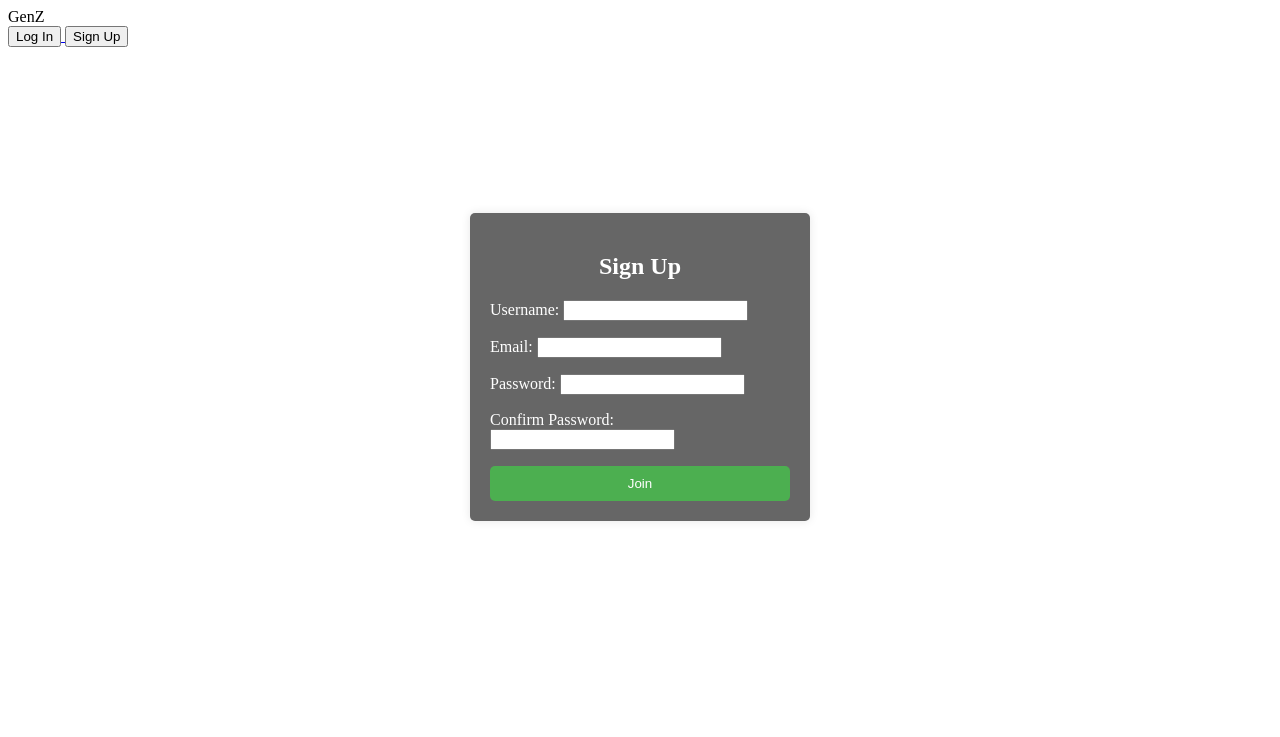
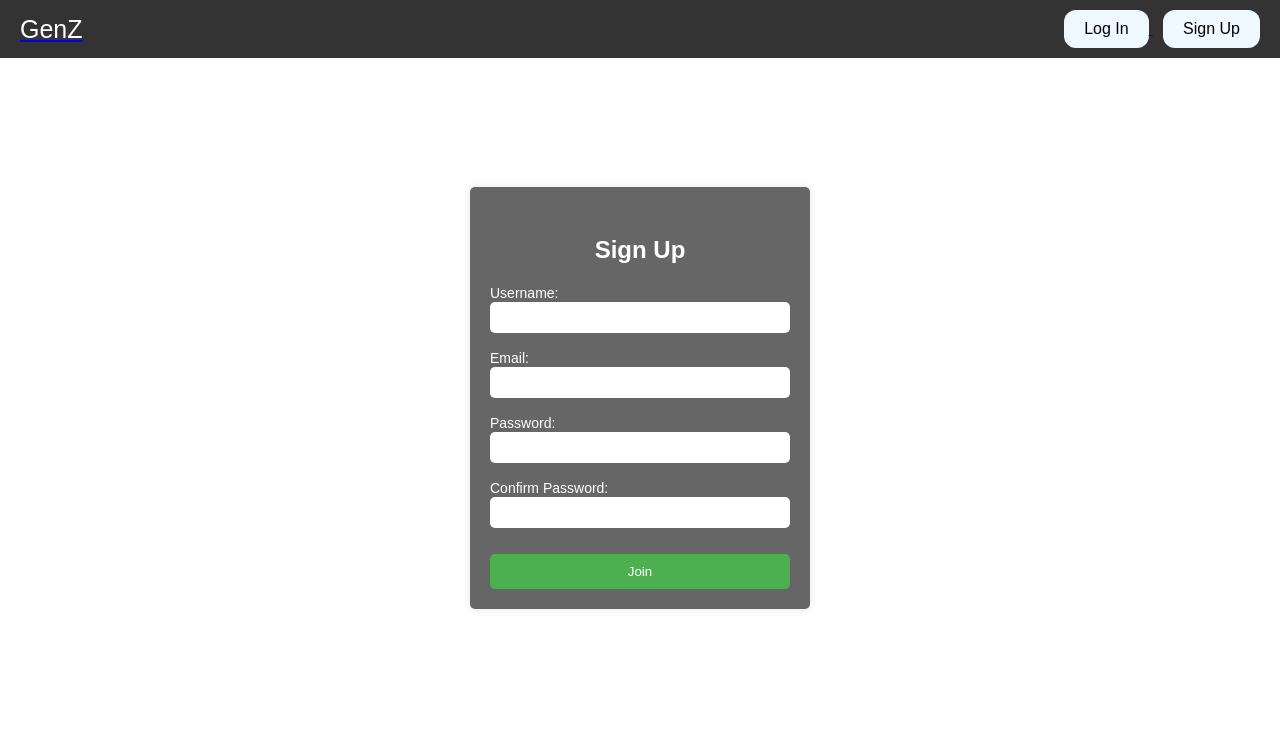
Before and after one commit to xahin96/GenZ, a Django app: page /Employee/signup/ in a window 1280 px wide. Shown: the top 737 px of the page. Run offline with Django 5.2, Linux system fonts and the light colour scheme.

Commit message:
Ruohan|login and Signup pages style updated

```diff
--- a/GenZ/Employee/forms.py
+++ b/GenZ/Employee/forms.py
@@ -6,12 +6,12 @@ from .models import Employee
 
 class EmployeeSignupForm(forms.ModelForm):
     username = forms.CharField(max_length =150, required=True)
-    email = forms.EmailField(required=True)
+    email = forms.EmailField(widget=forms.EmailInput, required=True)
     password1 = forms.CharField(widget=forms.PasswordInput, label="Password", required=True)
     password2 = forms.CharField(widget=forms.PasswordInput, label="Confirm Password", required=True)
 
     class Meta:
-        model = User
+        model = Employee
         fields = ('username', 'email', 'password1', 'password2')
 
     def clean_password2(self):
@@ -31,7 +31,7 @@ class EmployeeSignupForm(forms.ModelForm):
         if commit:
             user.save()
             employee.save()
-        return user
+        return employee
 
 class EmployeeLoginForm(forms.Form):
     email = forms.EmailField(label="Email", required=True)
--- a/GenZ/Employee/static/Employee/employeestyle.css
+++ b/GenZ/Employee/static/Employee/employeestyle.css
@@ -1,17 +1,43 @@
 .container {
+    padding: 20px;
+    border-radius: 12px;
     display: flex;
     justify-content: center;
     align-items: center;
     height: 80vh;
 }
 
+.container h2 {
+    color: white;
+    text-align: center;
+    padding-top: 10px;
+    margin-bottom: 20px;
+}
+
 .form {
     background-color: #666666;
+    flex-direction: column;
+    align-items: flex-end;
     color: white;
     padding: 20px;
     border-radius: 5px;
     box-shadow: 0 0 10px rgba(0, 0, 0, 0.1);
     width: 300px;
+}
+
+.form label {
+    align-self: flex-start;
+    font-size: 14px;
+}
+
+.form input {
+    width: 100%;
+    padding: 8px;
+    margin: 5px 5 15px 0;
+    border: none;
+    border-radius: 5px;
+    box-sizing: border-box;
+    align-self: flex-start;
 }
 
 .form h2 {
@@ -20,6 +46,7 @@
 
 .form button {
     width: 100%;
+    margin-top: 10px;
     padding: 10px;
     background-color: #4CAF50;
     color: white;
--- a/GenZ/Employee/templates/Employee/login.html
+++ b/GenZ/Employee/templates/Employee/login.html
@@ -1,4 +1,6 @@
 {% extends 'base.html' %}
+
+{% block title %}Log In{% endblock %}
 
 {% load static %}
 
--- a/GenZ/Employee/templates/Employee/signup.html
+++ b/GenZ/Employee/templates/Employee/signup.html
@@ -5,6 +5,8 @@
 {% block extra_css %}
     <link rel="stylesheet" type="text/css" href="{% static 'Employee/employeestyle.css' %}">
 {% endblock %}
+
+{% block title %}Create an Account{% endblock %}
 
 {% block content %}
 
--- a/GenZ/Employee/views.py
+++ b/GenZ/Employee/views.py
@@ -10,8 +10,10 @@ def signup_view(request):
             form.save()
             username = form.cleaned_data.get('username')
             password = form.cleaned_data.get('password1')
-            user = authenticate(username=username, password=password)
-            return redirect('Employee:login')
+            authenticated_employee = authenticate(username=username, password=password)
+            if authenticated_employee is not None:
+                login(request, authenticated_employee)
+                return redirect('Employee:login')
     else:
         form = EmployeeSignupForm()
     return render(request, 'Employee/signup.html', {'form': form})
@@ -23,9 +25,9 @@ def login_view(request):
         if form.is_valid():
             email = form.cleaned_data.get('email')
             password = form.cleaned_data.get('password')
-            user = authenticate(request, email=email, password=password)
-            if user is not None:
-                login(request, user)
+            authenticated_employee = authenticate(request, email=email, password=password)
+            if authenticated_employee is not None:
+                login(request, authenticated_employee)
                 return redirect('main:home')
             else:
                 return render(request, 'Employee/login.html', {'form': form})
--- a/GenZ/GenZ/settings.py
+++ b/GenZ/GenZ/settings.py
@@ -35,8 +35,6 @@ INSTALLED_APPS = [
     "django.contrib.sessions",
     "django.contrib.messages",
     "django.contrib.staticfiles",
-
-    "crispy_forms",
     "Employee.apps.EmployeeConfig",
     "main.apps.MainConfig",
 ]
--- a/GenZ/main/templates/main/home.html
+++ b/GenZ/main/templates/main/home.html
@@ -1,4 +1,6 @@
 {% extends 'base.html' %}
+
+{% block title %}GenZ{% endblock %}
 
 {% block content %}
     <!-- Introduction Section -->
--- /dev/null
+++ b/GenZ/static/style.css
@@ -0,0 +1,54 @@
+body {
+  font-family: Arial, sans-serif;
+  margin: 0;
+}
+
+.navbar {
+  background-color: #333;
+  color: white;
+  display: flex;
+  justify-content: space-between;
+  align-items: center;
+  padding: 10px 20px;
+}
+
+.name {
+  color: white;
+  font-size: 25px;
+}
+
+.navbar .name {
+    text-decoration: none;
+}
+
+.login-register button {
+  background-color: aliceblue;
+  color: black;
+  border: none;
+  padding: 10px 20px;
+  text-align: center;
+  text-decoration: none;
+  display: inline-block;
+  font-size: 16px;
+  margin-left: 10px;
+  cursor: pointer;
+  border-radius: 12px;
+}
+
+.login-register button:hover {
+  background-color: #45a049;
+}
+
+.introduction {
+  text-align: center;
+  margin-top: 50px;
+}
+
+.introduction h1 {
+  font-size: 30px;
+}
+
+.introduction p {
+  font-size: 18px;
+  color: #666;
+}
--- a/GenZ/templates/base.html
+++ b/GenZ/templates/base.html
@@ -3,7 +3,11 @@
 <head>
     <meta charset="UTF-8">
     <meta name="viewport" content="width=device-width, initial-scale=1.0">
-    <title>GenZ</title>
+    <title>
+        {% block title %}
+            GenZ
+        {% endblock %}
+    </title>
 
     <!-- Link CSS file -->
     {% load static %}
@@ -17,7 +21,9 @@
 <body>
 <!-- Navbar -->
 <div class="navbar">
-    <div class="name">GenZ</div>
+    <a href="{% url 'main:home' %}">
+        <div class="name">GenZ</div>
+    </a>
     <div class="login-register">
         <a href="{% url 'Employee:login' %}">
             <button>Log In</button>
@@ -29,8 +35,9 @@
     </div>
 </div>
 
-    {% block content %}
-        replace me
-    {% endblock %}
+{% block content %}
+    Replace Content Here
+{% endblock %}
+
 </body>
 </html>
```
Also changed, not shown: identifier.sqlite (added), 1 other file.
